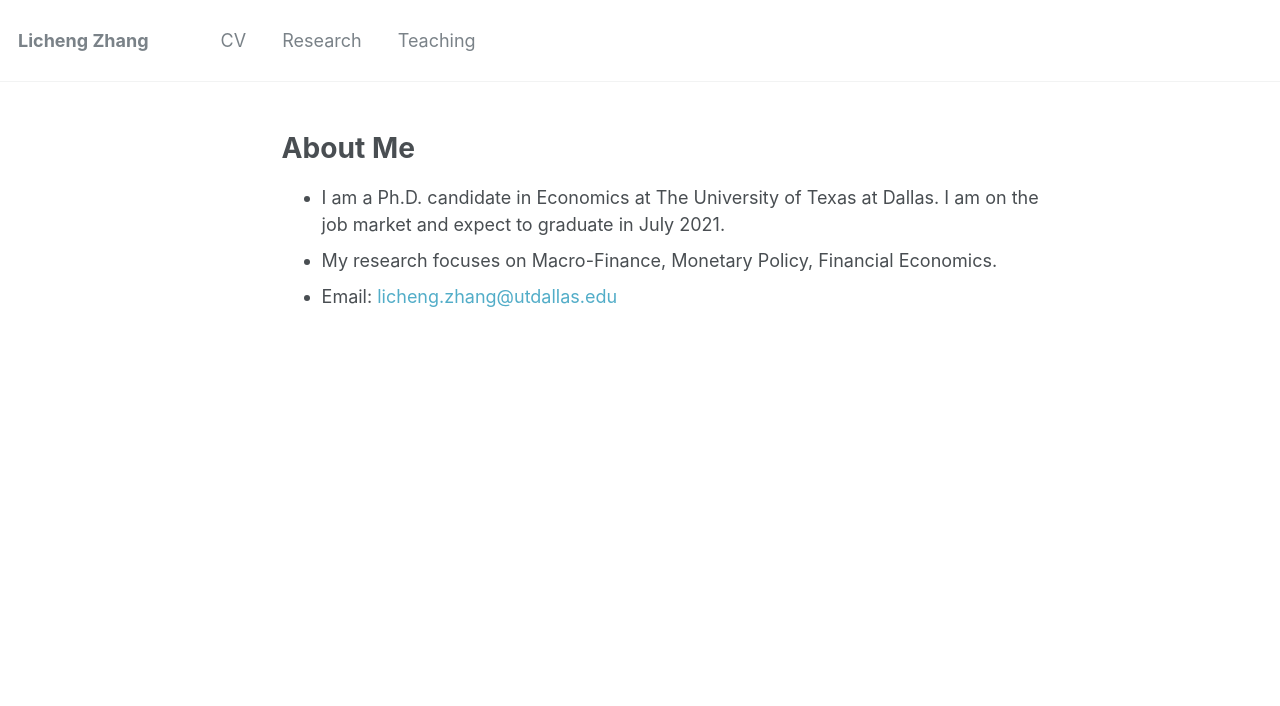
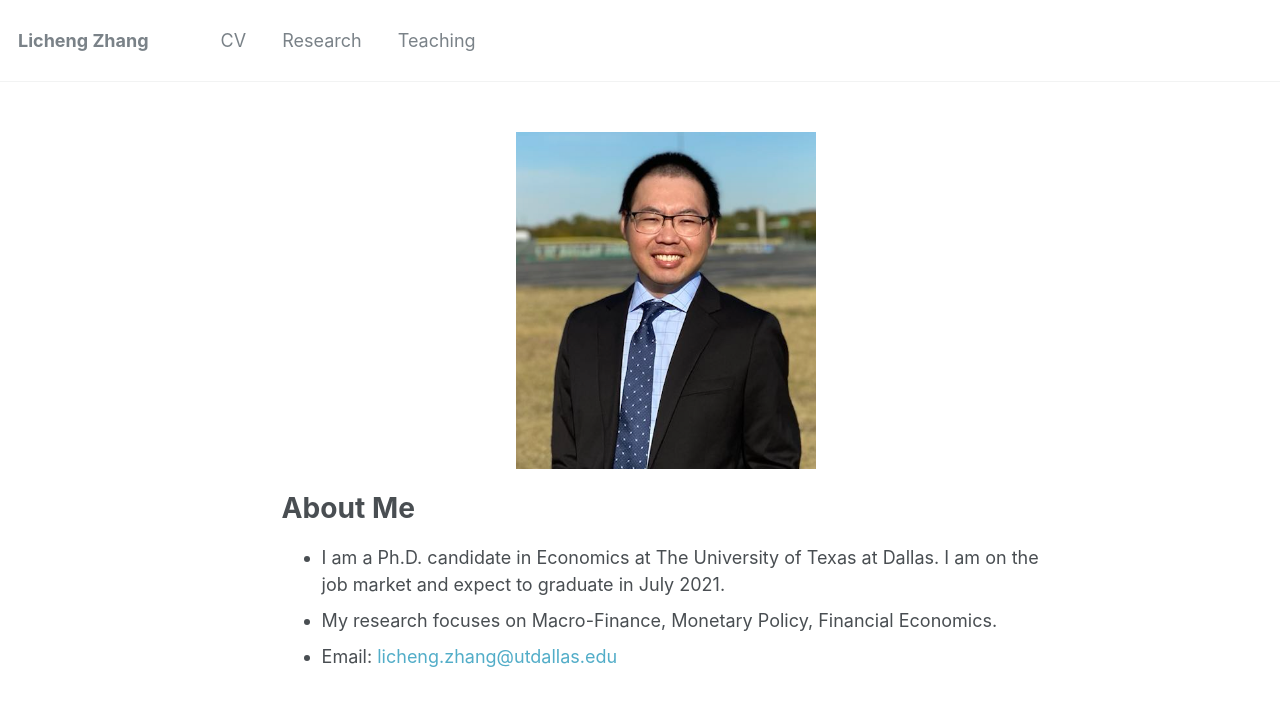
Before and after one commit to lichengzh/lichengzh.github.io, a Jekyll site: the page built from _pages/about.md, in a window 1280 px wide. Shown: the top 706 px of the page. Built offline with Jekyll 4.4.1, drawn with Linux system fonts in a browser that asks for light colours.

Commit message:
Update about.md

```diff
--- a/_pages/about.md
+++ b/_pages/about.md
@@ -8,7 +8,9 @@ redirect_from:
   - /about.html
 ---
 
-
+<p align="center">
+   <img src="https://lichengzh.github.io/files/p2.png?raw=true" alt="Photo" style="width: 300px;"/>
+</p>
 
 
 # About Me
```
